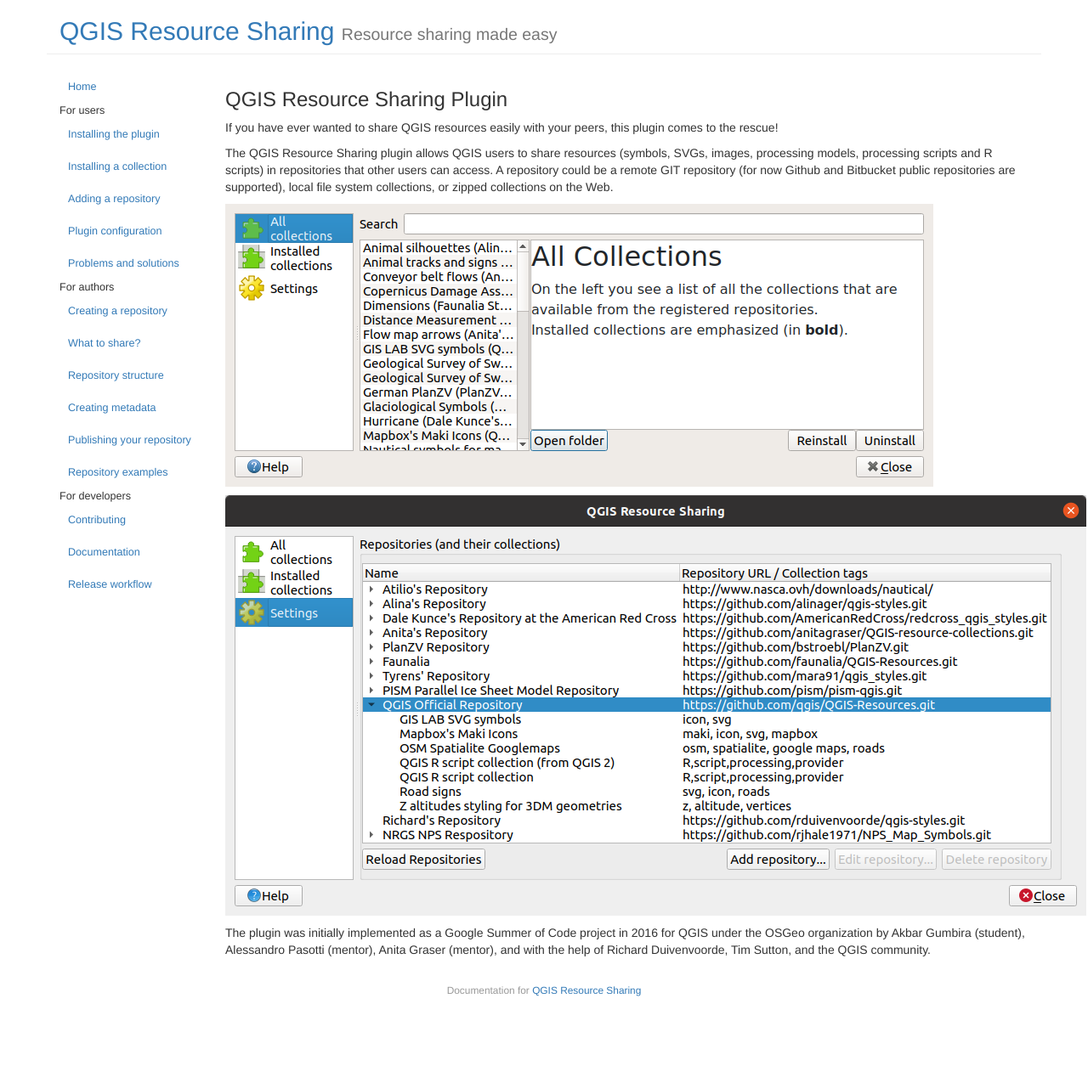
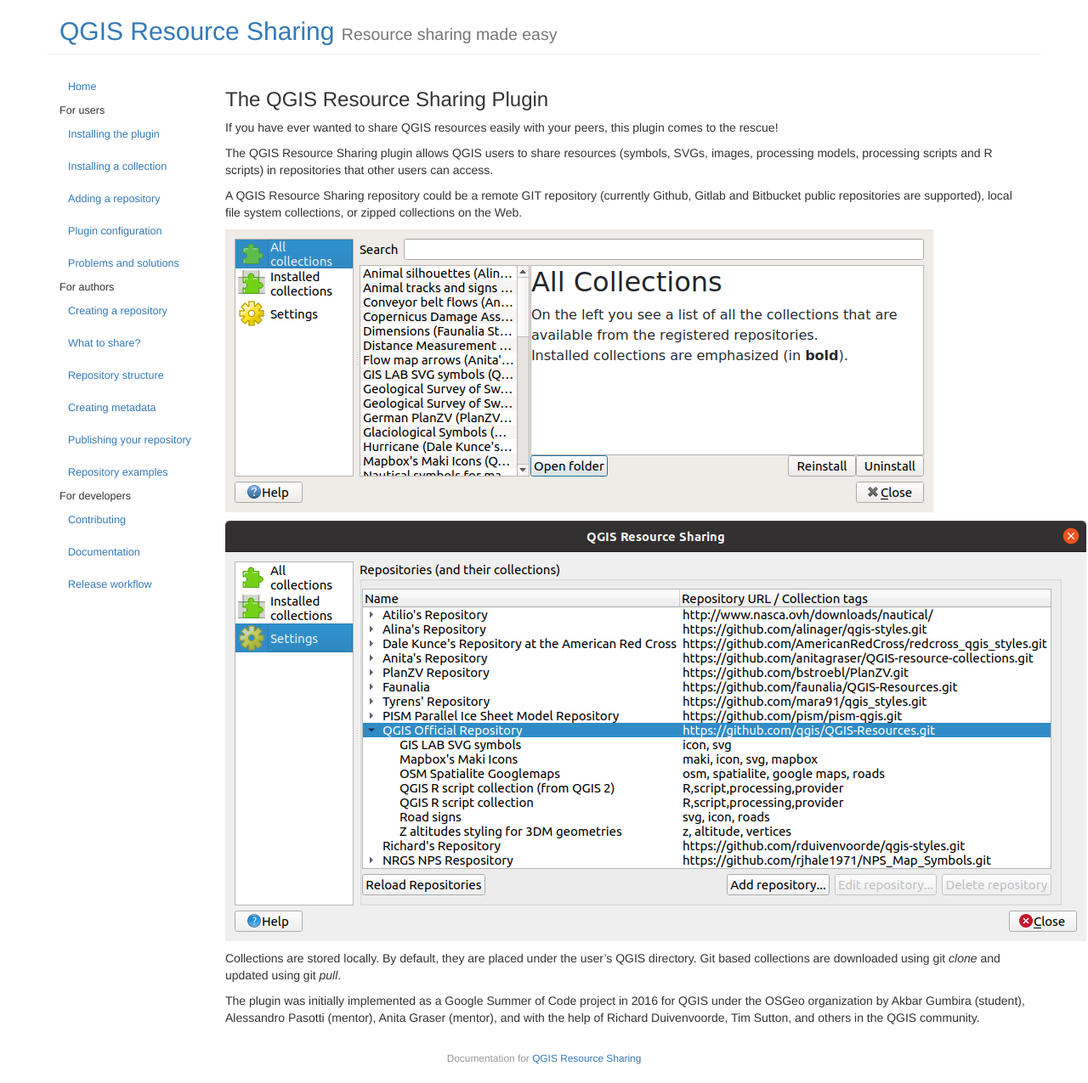
Before and after one commit to QGIS-Contribution/QGIS-ResourceSharing, a Jekyll site: the page built from index.md, in a window 1280 px wide. Shown: the whole page at 85% size. Built offline with Jekyll 4.4.1, drawn with Linux system fonts in a browser that asks for light colours; before the commit the page ends 1195 px from its top, so only the background shows below that.

Commit message:
Update index.md

```diff
--- a/index.md
+++ b/index.md
@@ -3,22 +3,29 @@
 title: "Home"
 ---
 
-### QGIS Resource Sharing Plugin
+### The QGIS Resource Sharing Plugin
 If you have ever wanted to share QGIS resources easily with your peers,
 this plugin comes to the rescue!
 
 The QGIS Resource Sharing plugin allows QGIS users to share resources
 (symbols, SVGs, images, processing models, processing scripts and R
 scripts) in repositories that other users can access.
-A repository could be a remote GIT repository (for now Github and
-Bitbucket public repositories are supported), local file system
-collections, or zipped collections on the Web.
+
+A QGIS Resource Sharing repository could be a remote GIT repository
+(currently Github, Gitlab and Bitbucket public repositories are
+supported), local file system collections, or zipped collections on
+the Web.
 
 ![the plugin]({{ site.baseurl }}/assets/app.png)
 
 ![settings-repositories]({{ site.baseurl }}/assets/repositories.png)
 
+Collections are stored locally. By default, they are placed under
+the user's QGIS directory.
+Git based collections are downloaded using git *clone* and updated using
+git *pull*.
+
 The plugin was initially implemented as a Google Summer of Code project
 in 2016 for QGIS under the OSGeo organization by Akbar Gumbira (student),
 Alessandro Pasotti (mentor), Anita Graser (mentor), and with the help of
-Richard Duivenvoorde, Tim Sutton, and the QGIS community.
+Richard Duivenvoorde, Tim Sutton, and others in the QGIS community.
```
